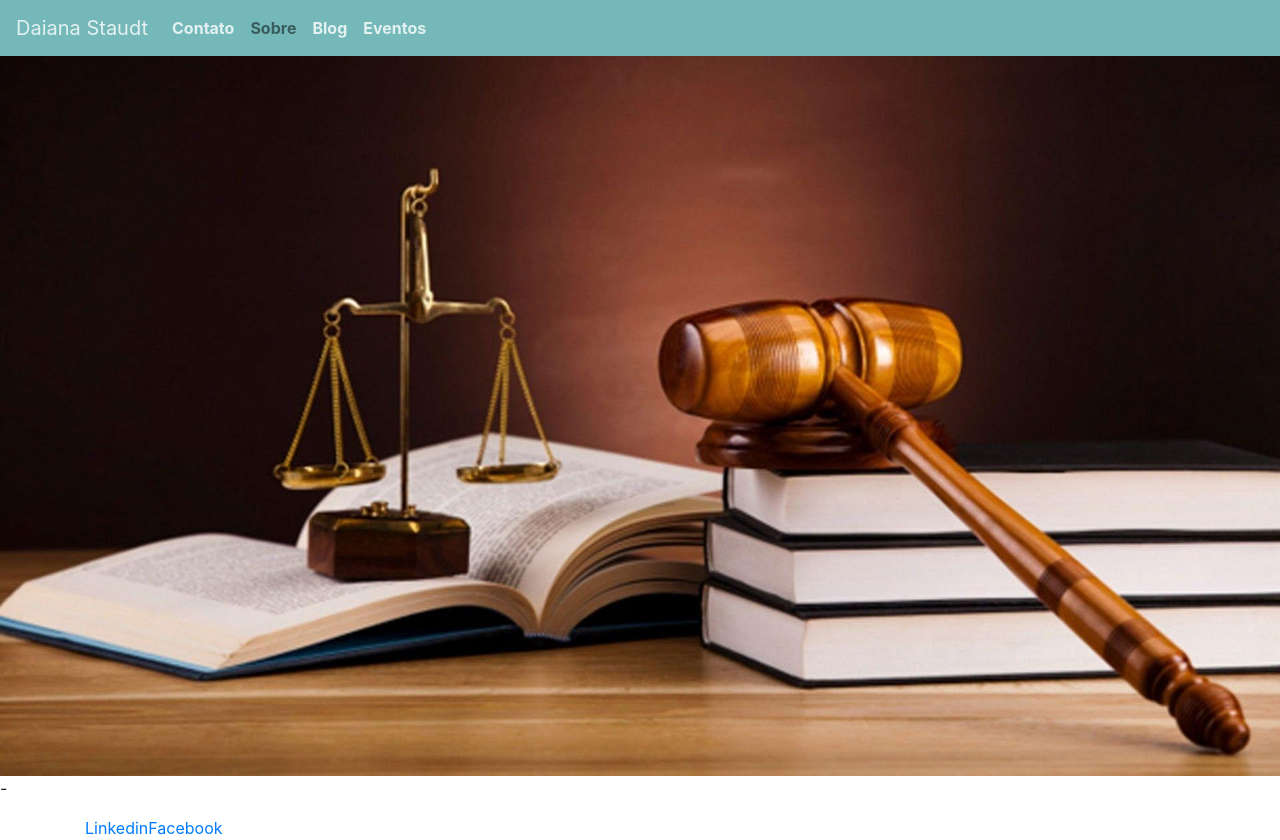
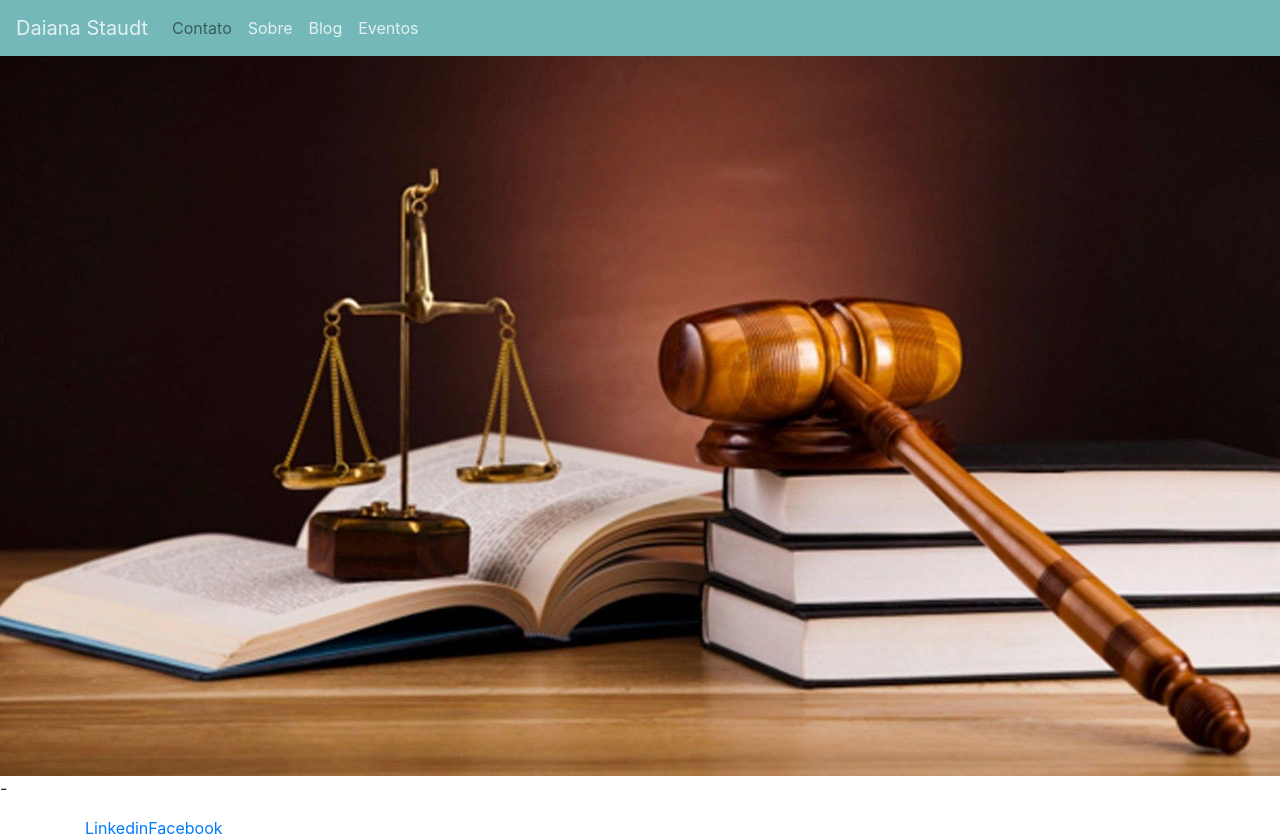
Before and after one commit to lucasstd/lawyer, a Next.js app: page / in a window 1280 px wide. Built offline with nearby package versions, Linux system fonts and the light colour scheme.

Commit message:
feat: remove unecessary bold tag

```diff
--- a/components/common/Navbar.js
+++ b/components/common/Navbar.js
@@ -1,5 +1,5 @@
 import React, { Component } from "react";
-import { Navbar, NavDropdown, Nav } from "react-bootstrap";
+import { Navbar, Nav } from "react-bootstrap";
 
 export default class Header extends Component {
   render() {
@@ -13,38 +13,21 @@ export default class Header extends Component {
           <Navbar.Brand href="/" style={{ color: "rgba(255, 255, 255, 0.8)" }}>
             Daiana Staudt
           </Navbar.Brand>
-          <Navbar.Toggle aria-controls="responsive-navbar-nav" />
+          <Navbar.Toggle aria-controls="responsive-navbar-nav" style={{ color: "rgba(255, 255, 255, 0.8)" }}/>
           <Navbar.Collapse id="responsive-navbar-nav">
             <Nav>
-              <b>
-                <Nav.Link
-                  href="#contato"
-                  style={{ color: "rgba(255, 255, 255, 0.8)" }}
-                >
+              <Nav.Link href="#contato" className="color-white">
                 Contato
               </Nav.Link>
-              </b>
-              <b>
-                <Nav.Link href="#sobre" className="color-green">
+              <Nav.Link href="#sobre" className="color-white" style={{ color: "rgba(255, 255, 255, 0.8)" }}>
                 Sobre
               </Nav.Link>
-              </b>
-              <b>
-                <Nav.Link
-                  href="#blog"
-                  style={{ color: "rgba(255, 255, 255, 0.8)" }}
-                >
+              <Nav.Link href="#blog" className="color-white" style={{ color: "rgba(255, 255, 255, 0.8)" }}>
                   Blog
               </Nav.Link>
-              </b>
-              <b>
-                <Nav.Link
-                  href="#eventos"
-                  style={{ color: "rgba(255, 255, 255, 0.8)" }}
-                >
+              <Nav.Link href="#eventos" className="color-white" style={{ color: "rgba(255, 255, 255, 0.8)" }}>
                 Eventos
               </Nav.Link>
-              </b>
             </Nav>
           </Navbar.Collapse>
         </Navbar>
```
Lines whose indentation alone changed are shown as unchanged.
